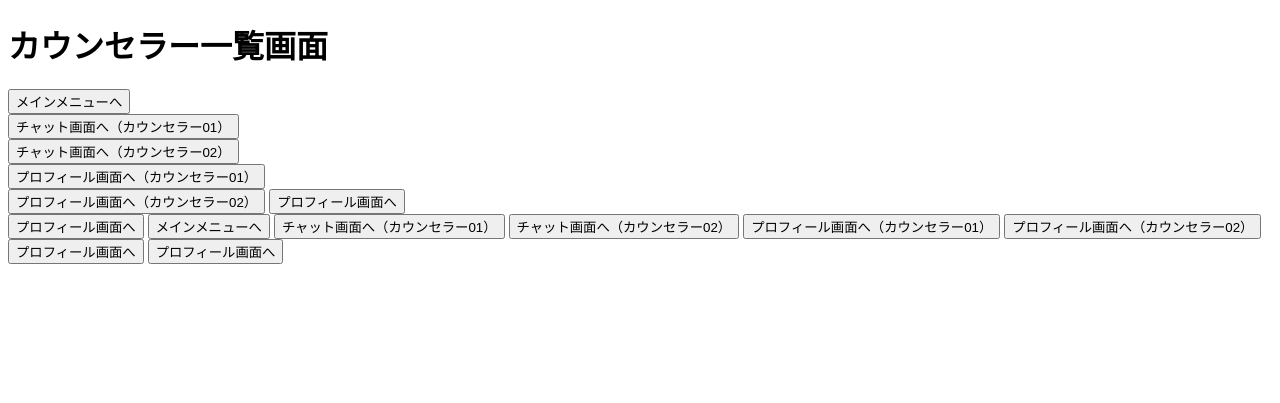
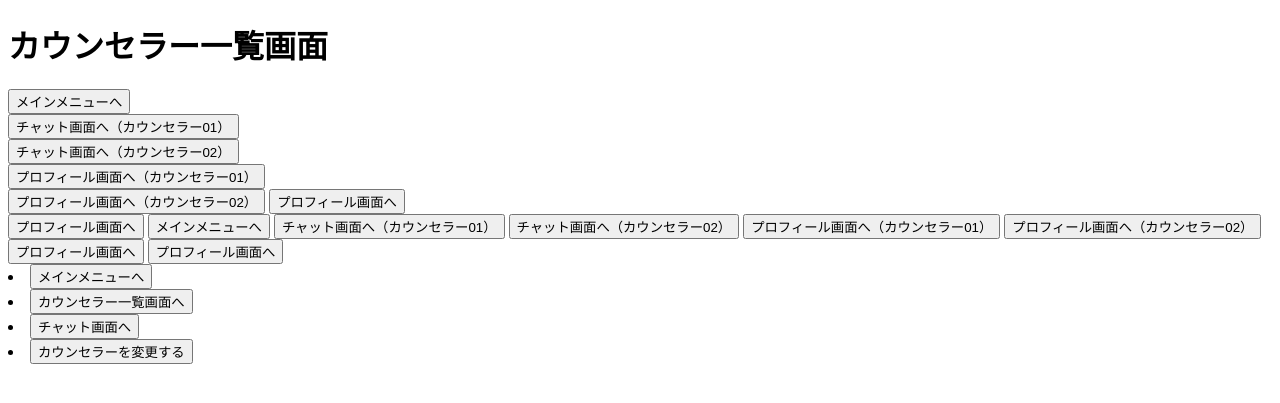
Before and after one commit to raisetrajectory/Portfolio-submission3, a Django app: page /counselors/ in a window 1280 px wide. Shown: the top 403 px of the page. Run offline with Django 4.2, Linux system fonts and the light colour scheme; data that the repository does not hold is empty.

Commit message:
https://github.com/raisetrajectory/Portfolio-submission3

```diff
--- a/Portfolio-submission/online_counseling_platform/templates/counselor_list.html
+++ b/Portfolio-submission/online_counseling_platform/templates/counselor_list.html
@@ -42,6 +42,10 @@
     <button onclick="location.href='{% url 'profile' counselor_id=2 %}'">プロフィール画面へ（カウンセラー02）</button>
     <button onclick="location.href='{% url 'home' %}'">プロフィール画面へ</button>
     <button onclick="location.href='{% url 'profile' %}'">プロフィール画面へ</button>
+    <li><button onclick="location.href='{% url 'home' %}'">メインメニューへ</button></li>
+    <li><button onclick="location.href='{% url 'counselor_list' %}'">カウンセラー一覧画面へ</button></li>
+    <li><button onclick="location.href='{% url 'chat' %}'">チャット画面へ</button></li>
+    <li><button onclick="location.href='{% url 'counselor_list' %}'">カウンセラーを変更する</button></li>
 </body>
 </html>
 
```
